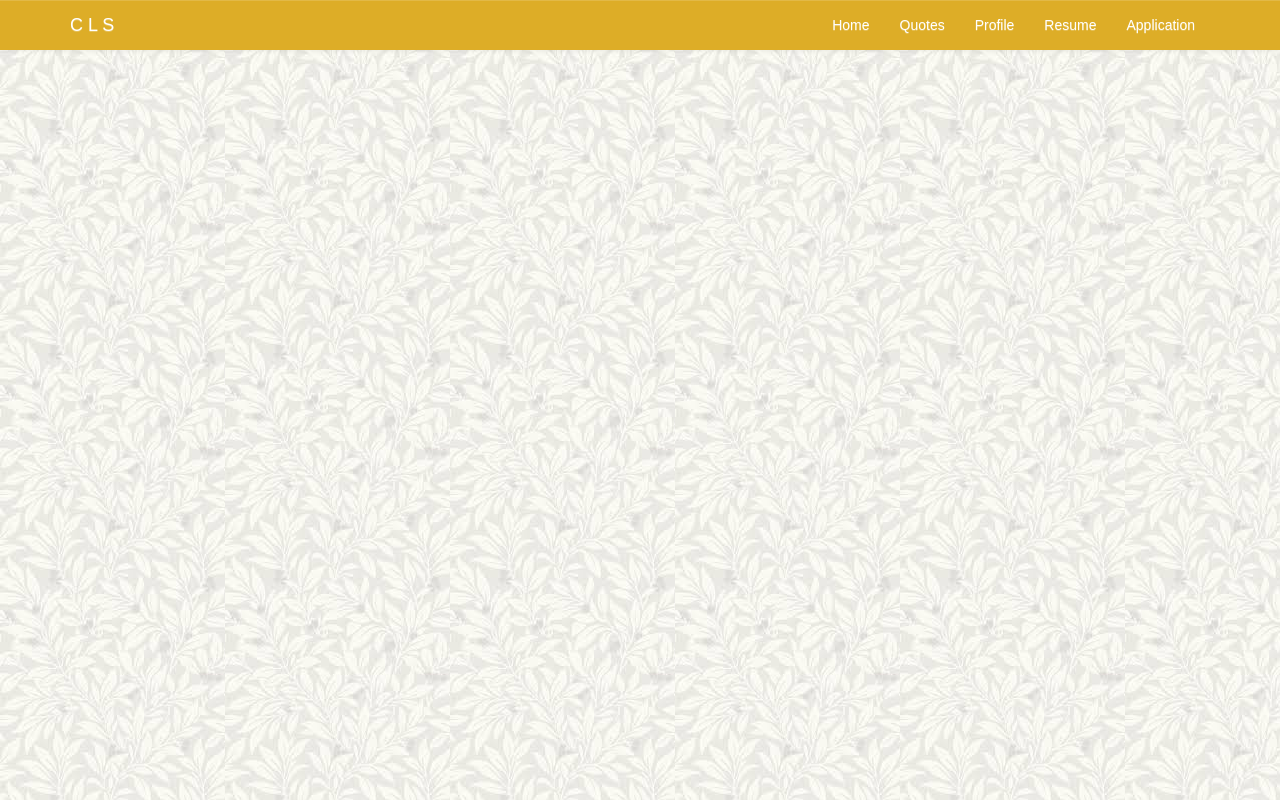
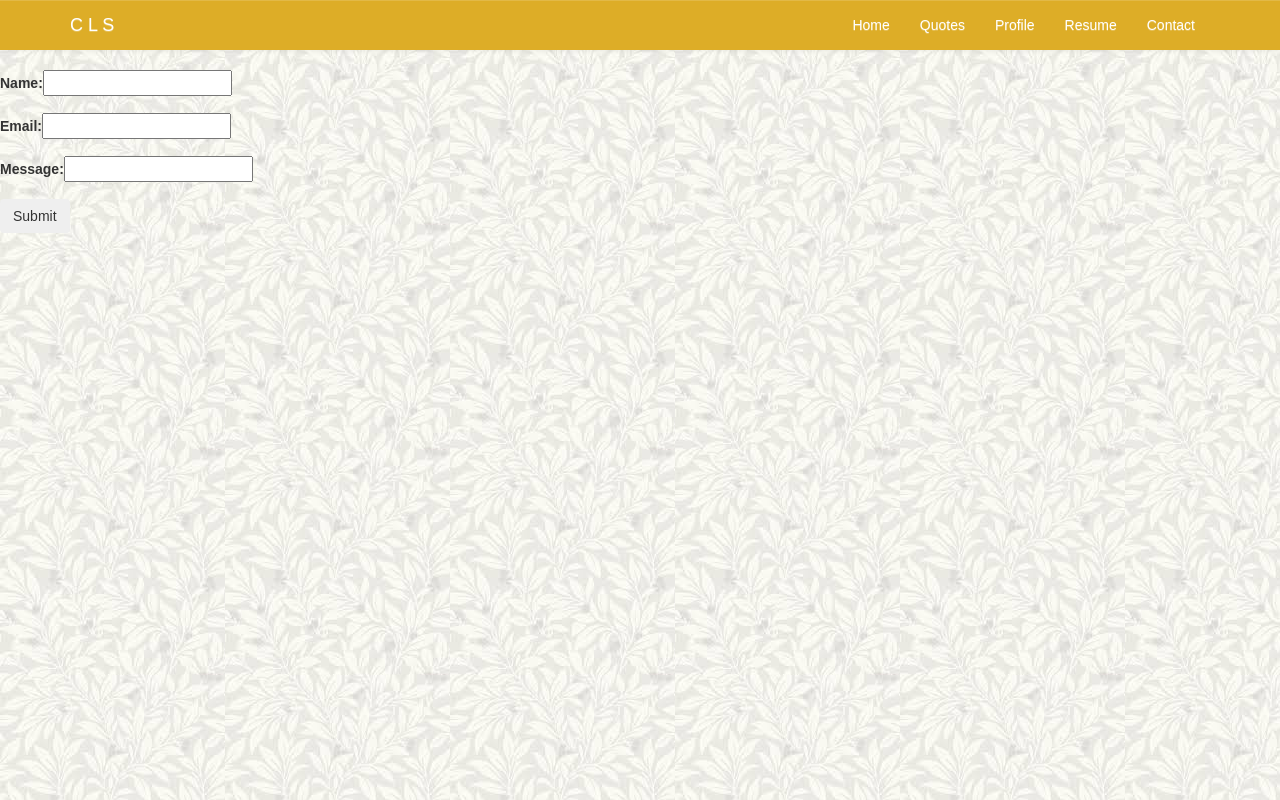
Before and after one commit to lolita89/portfolioproject, a React (Create React App) app: page /contact in a window 1280 px wide. Built offline with nearby package versions, Linux system fonts and the light colour scheme; a web font is replaced by a local one.

Commit message:
building a contact page basic done

```diff
--- a/package.json
+++ b/package.json
@@ -11,7 +11,9 @@
     "react-redux": "^5.0.7",
     "react-router-dom": "^4.2.2",
     "react-scripts": "1.1.4",
+    "react-transition-group": "^2.3.1",
     "react-youtube": "^7.6.0",
+    "reactstrap": "^6.1.0",
     "redux": "^4.0.0",
     "redux-devtools-extension": "^2.13.2",
     "redux-thunk": "^2.3.0",
--- a/src/App.jsx
+++ b/src/App.jsx
@@ -7,6 +7,7 @@ import Resume from './components/Resume';
 import Navbar from './components/CustomNavBar';
 import Profile from './components/Profile';
 import Application from './components/Application'
+import Contact from './components/Contact';
 
 
 
@@ -20,7 +21,8 @@ class App extends Component {
         <Route path="/quotes" component={Quotes} />
         <Route path="/resume" component={Resume} />
         <Route path="/profile" component={Profile} />
-        <Route path="/application" component={Application} />
+        <Route path="/contact" component={Contact} />
+
       </div>
     </Router>
     );
--- a/src/components/Application.js
+++ /dev/null
@@ -1,15 +0,0 @@
-import React, { Component } from 'react';
-import Latihan from '../containers/Latihan';
-
-class Application extends Component {
-    render() {
-        return (
-            <div>
-                <h1>Counter Application</h1>
-                <Latihan />
-            </div>
-        );
-    }
-}
-
-export default Application;
--- /dev/null
+++ b/src/components/Contact.js
@@ -0,0 +1,58 @@
+import React, { Component } from 'react';
+import { Form, FormGroup, Label, Input, Button } from 'reactstrap'
+
+class Contact extends Component {
+    constructor() {
+        super()
+
+        this.state = {
+            name: '',
+            email: '',
+            message: ''
+        }
+
+        this.handleChange = this.handleChange.bind(this)
+    }
+
+    handleChange = e => {
+        this.setState({[e.target.name]: e.target.value})
+    }
+
+    render() {
+        return (
+            <div>
+                <Form>
+                    <FormGroup>
+                        <Label for="name">Name:</Label>
+                        <input
+                            type="text"
+                            name="name"
+                            onChange={this.handleChange} />
+                    </FormGroup>
+
+                    <FormGroup>
+                        <Label for="email">Email:</Label>
+                        <input
+                            type="email"
+                            name="email"
+                            onChange={this.handleChange} />
+                    </FormGroup>
+
+                    <FormGroup>
+                        <Label for="message">Message:</Label>
+                        <input
+                            type="textarea"
+                            name="message"
+                            onChange={this.handleChange} />
+                    </FormGroup>
+
+                    <Button>Submit</Button>
+
+                </Form>
+
+            </div>
+        );
+    }
+}
+
+export default Contact;
--- a/src/components/CustomNavBar.jsx
+++ b/src/components/CustomNavBar.jsx
@@ -27,11 +27,11 @@ class CustomNavBar extends Component {
             <NavItem eventKey={4} componentClass={Link} href="/resume" to ="/resume">
               Resume
             </NavItem>
-            <NavItem eventKey={4} componentClass={Link} href="/application" to ="/application">
-              Application
+            <NavItem eventKey={5} componentClass={Link} href="/contact" to ="/contact">
+              Contact
             </NavItem>
-            </Nav>
-            </Navbar.Collapse>
+          </Nav>
+          </Navbar.Collapse>
          </Navbar>
         );
     }
--- a/src/components/Home.js
+++ b/src/components/Home.js
@@ -2,7 +2,6 @@ import React, { Component } from 'react';
 import { Link } from 'react-router-dom';
 import { Jumbotron, Grid, Row, Col, Image, Button } from 'react-bootstrap';
 import './Home.css';
-import Latihan from '../containers/Latihan.js'
 import Quotes from './Quotes';
 
 class Home extends Component {
--- a/src/containers/Latihan.js
+++ /dev/null
@@ -1,39 +0,0 @@
-import React from 'react';
-import { Button } from 'react-bootstrap';
-// #1 USING REDUX => Connect to react redux in the file of component
-import { connect } from "react-redux"
-// import { state } from './reducers/reducer'
-
-class Latihan extends React.Component {
-
-    handleClickKali = () => {
-        this.props.dispatch({ type: "KALI"})
-}
-
-    handleClickTambah = () => {
-        this.props.dispatch({ type: "TAMBAH"})
-}
-
-    handleClickKurang = () => {
-        this.props.dispatch({ type: "KURANG"})
-}
-
-    render() {
-        return (
-            <div>
-           <Button bsStyle="danger" bsSize="large" onClick={this.handleClickKali} ><b>x</b></Button>
-           <Button bsStyle="danger" bsSize="large" onClick={this.handleClickTambah}><b>+</b></Button>
-           <Button bsStyle="danger" bsSize="large" onClick={this.handleClickKurang}><b>-</b></Button>
-           <span>{this.props.count}kali</span>
-           </div>
-        );
-    }
-}
-
-// #2 USING REDUX => Create mapStateToProps function
-const mapStateToProps = state =>({
-    count: state.count
-})
-
-// #1 USING REDUX => Connect to react redux in the file of component
-export default connect(mapStateToProps)(Latihan);
--- a/src/index.js
+++ b/src/index.js
@@ -3,15 +3,7 @@ import ReactDOM from 'react-dom';
 import './index.css';
 import App from './App';
 import registerServiceWorker from './registerServiceWorker';
-// #5 USING REDUX => Import Provider to connect function
-import { Provider } from "react-redux";
-import store from './store.js';
+// import 'bootstrap/dist/css/bootstrap.min.css';
 
-// {/* #6 USING REDUX => Wrap the root with Provider (provide the store with the app) */}
-ReactDOM.render(
-<Provider store={store}>
-<App />
-</Provider>,
-document.getElementById('root')
-);
+ReactDOM.render(<App />, document.getElementById('root'));
 registerServiceWorker();
--- a/src/reducers/index.js
+++ /dev/null
@@ -1,5 +0,0 @@
-import reducer from "./reducer"
-
-export default {
-    reducer
-}
--- a/src/reducers/reducer.js
+++ /dev/null
@@ -1,30 +0,0 @@
-// import { KALI } from '../actions/actions'
-// import { TAMBAH } from '../actions/actions'
-// import { KURANG } from '../actions/actions'
-
-// #9 USING REDUX => Create default state
-export const initialState = {
-    count: 2
-};
-
-// #7 USING REDUX => Create a function called reducer, with state and action as arguments
-// #10 USING REDUX => put initialState(default state) equal to the state in reducer
-
-export default (state = initialState, action) => {
-    switch(action.type) {
-        case "KALI":
-        return {
-            count: state.count * 2
-        };
-        case "TAMBAH":
-        return {
-            count: state.count + 2
-        };
-        case "KURANG":
-        return {
-            count: state.count - 2
-        };
-        default:
-        return state;
-    }
-}
--- a/src/store.js
+++ /dev/null
@@ -1,20 +0,0 @@
-// #3 USING REDUX => Import store from redux
-import { createStore, combineReducers, applyMiddleware, compose } from 'redux'
-import ReduxThunk from 'redux-thunk'
-import reducers from './reducers'
-import { composeWithDevTools } from "redux-devtools-extension";
-
-const reducer = combineReducers(reducers)
-
-const devTools = window.devToolsExtension ? window.devToolsExtension() : (f) => f
-
-const enhancer = compose(
-applyMiddleware(ReduxThunk),
-devTools
-)
-
-// #4 USING REDUX => Create store
-// #8 USING REDUX => Pass function reducer into createStore
-const store =  createStore(reducer);
-
-export default store
```
Also changed, not shown: src/actions/actions.js (deleted, +0 -26 lines), 1 other file (tests, documents, lock files or other folders).
